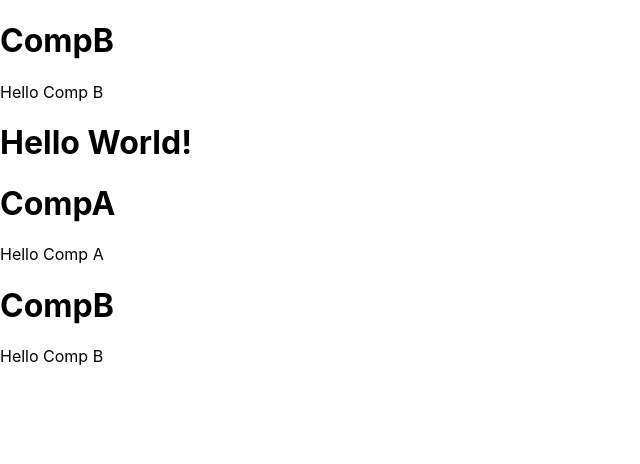
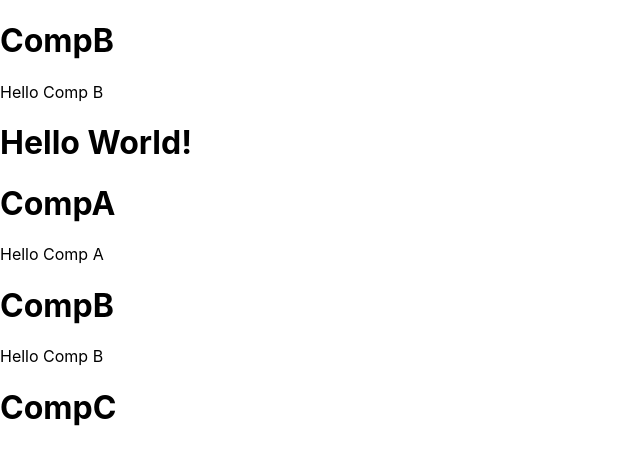
Before and after one commit to lrangelc/nextjs-content-manager-app, a Next.js app: page / in a window 1280 px wide. Shown: the top 464 px of the page, without its empty margins (0-640 px from the left). Built offline with nearby package versions, Linux system fonts and the light colour scheme.

Commit message:
Class Component

```diff
--- a/pages/index.js
+++ b/pages/index.js
@@ -1,6 +1,7 @@
 // import Head from 'next/head'
 // import Image from 'next/image'
 // import styles from '../styles/Home.module.css'
+import React from 'react';
 
 function CompA() {
   return (
@@ -21,12 +22,23 @@ function CompB() {
   );
 }
 
+class CompC extends React.Component {
+  render() {
+    return (
+      <>
+        <h1>CompC</h1>
+      </>
+    );
+  }
+}
+
 function Home() {
   return (
     <>
       <CompB />
       <h1>Hello World!</h1>
       <CompA />
+      <CompC />
     </>
   );
 }
```
